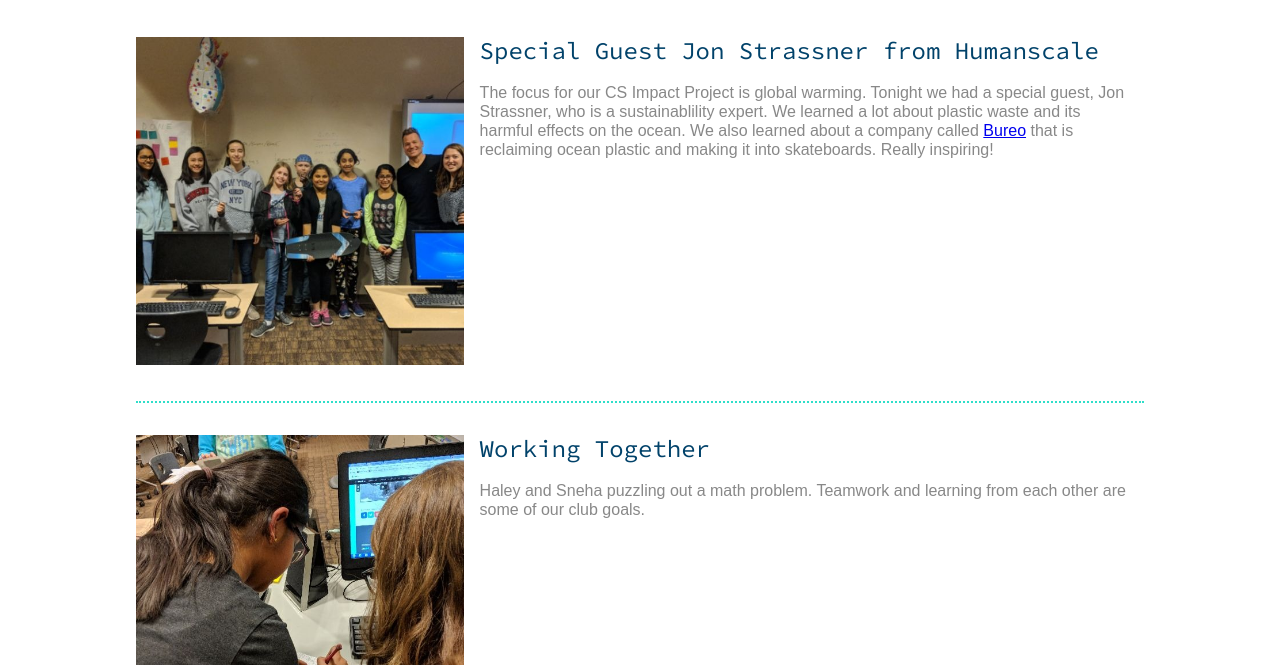
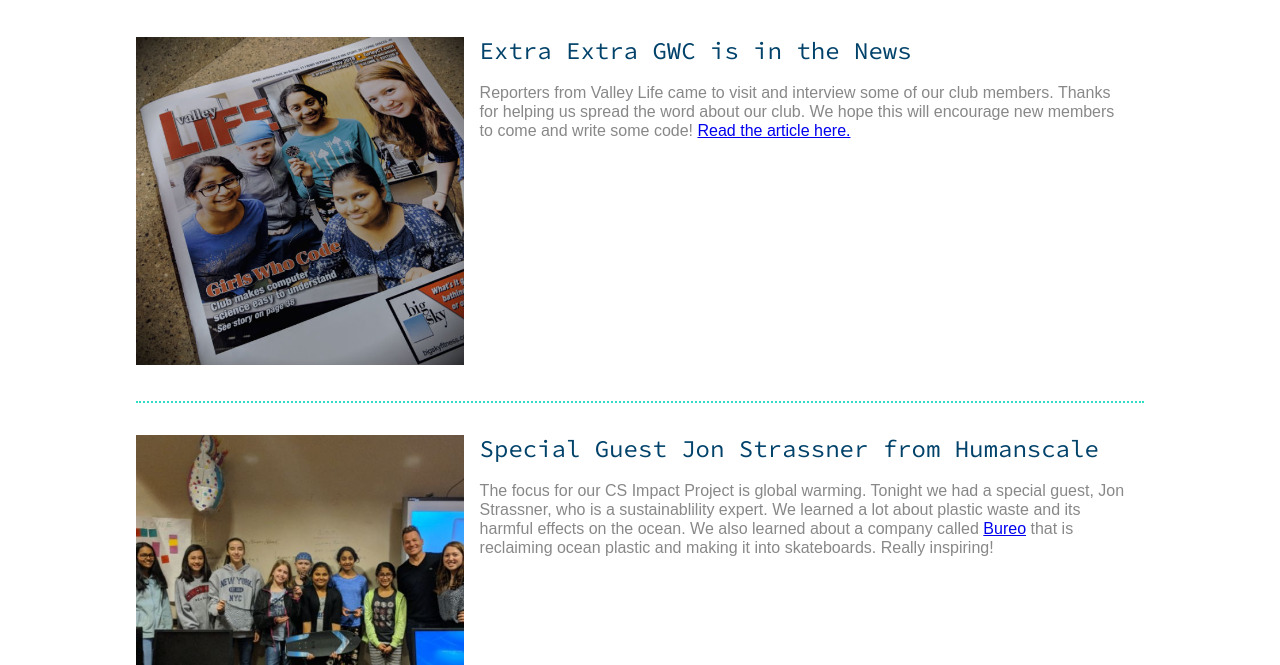
Before and after one commit to GirlsWhoCodeCT/GirlsWhoCodeCT.github.io, a plain HTML site: page index.html in a window 1280 px wide. Shown: the part 135-800 px from the top of the page. Drawn offline with Linux system fonts and the light colour scheme.

Commit message:
Add valley life entry

```diff
--- a/index.html
+++ b/index.html
@@ -24,6 +24,17 @@
     </div>
 </header>
 <div class="main-container">
+   <div class="row">
+        <div class="post">
+            <div class="post-image">
+                <img src="img/valley-life.jpg">
+            </div>
+            <div class="post-text">
+                <h3>Extra Extra GWC is in the News</h3>
+                <p>Reporters from Valley Life came to visit and interview some of our club members. Thanks for helping us spread the word about our club. We hope this will encourage new members to come and write some code! <a href="https://view.publitas.com/p222-6222/vl_0518_layout/page/1">Read the article here.</a></p>
+            </div>
+        </div>
+    </div>
     <div class="row">
         <div class="post">
             <div class="post-image">
```
